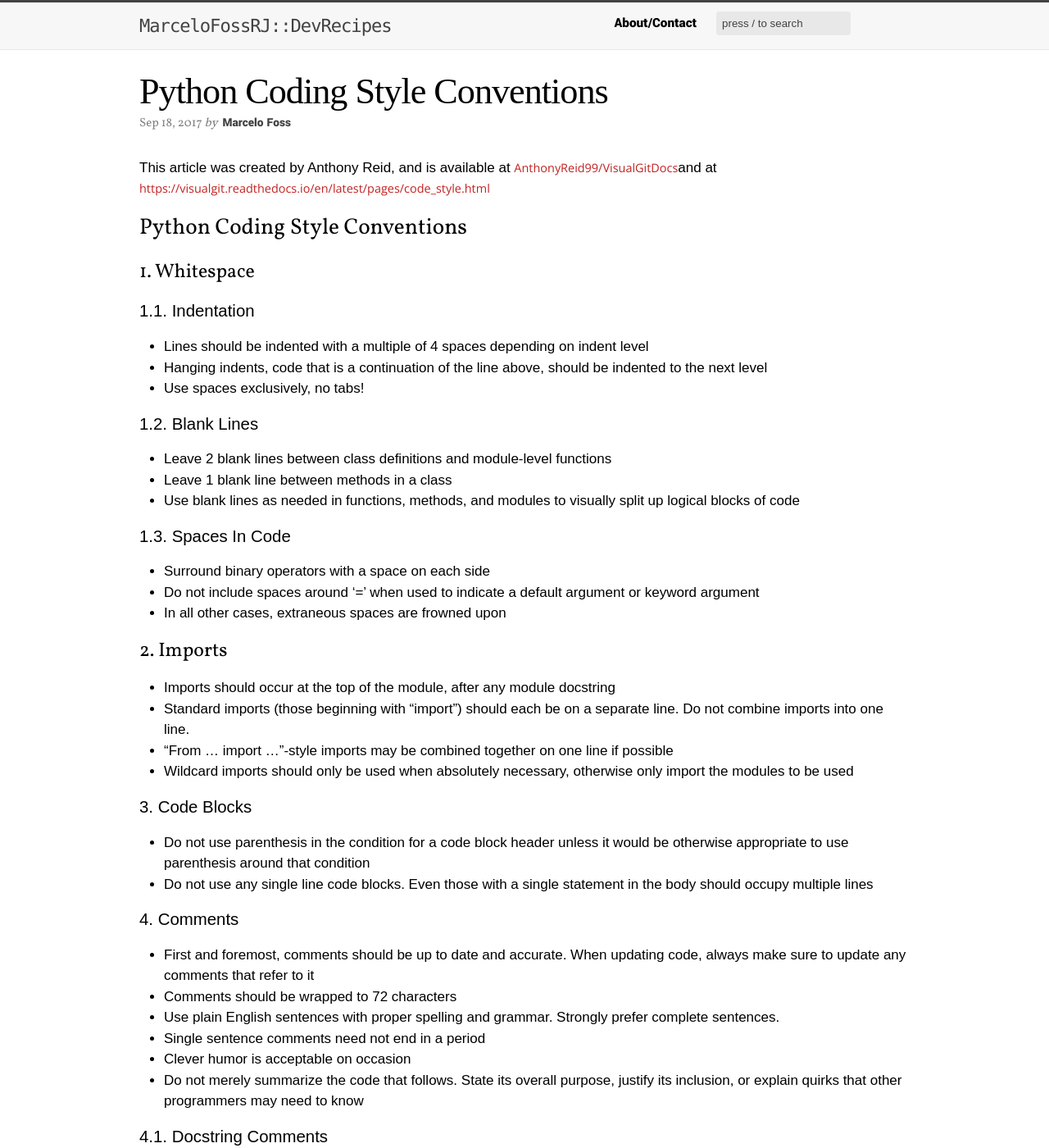
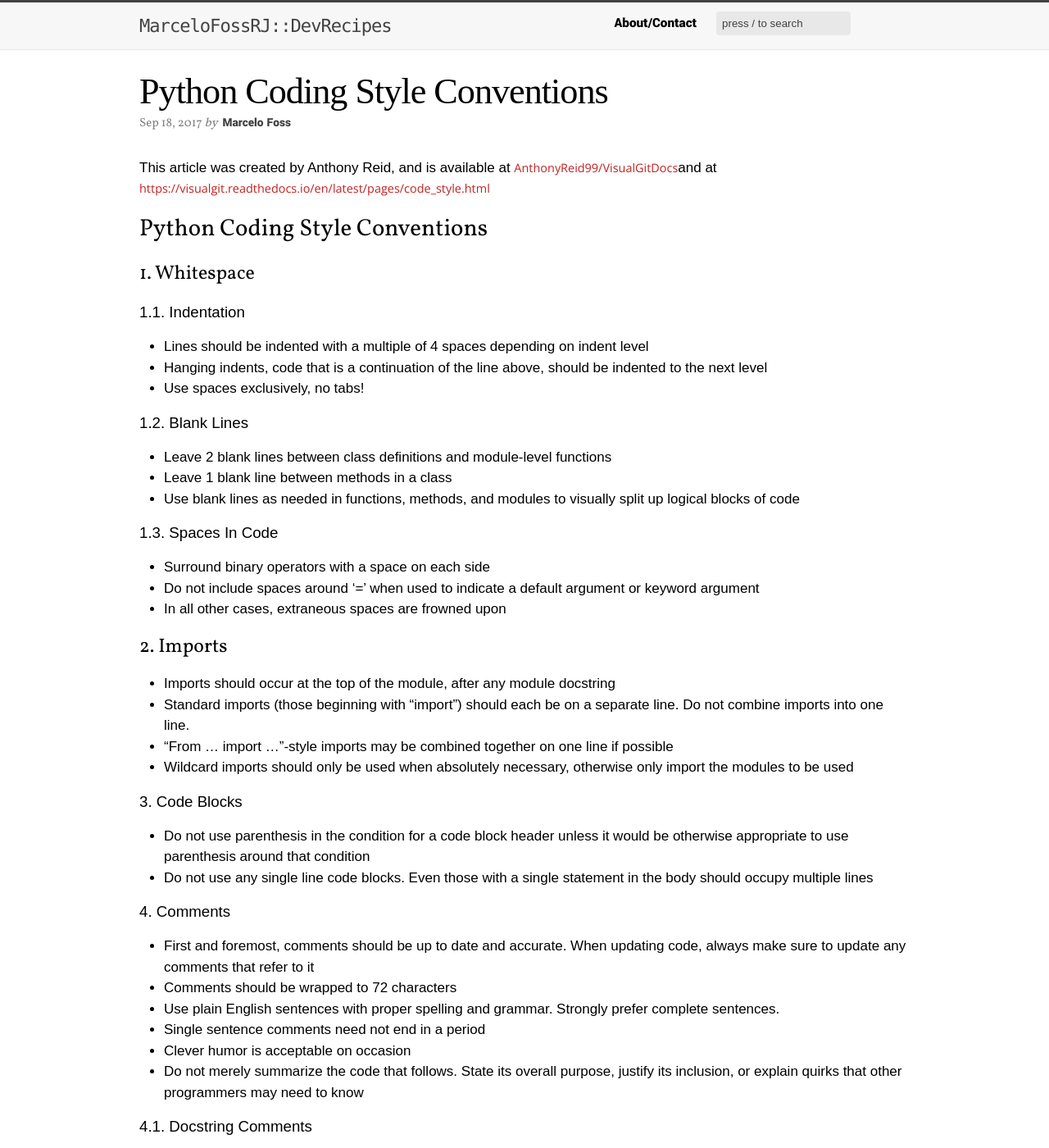
Before and after one commit to MarceloFossRJ/MarceloFossRJ.github.io, a Jekyll site: the page built from _posts/2017-09-18-python-coding-style.md, in a window 1280 px wide and 1400 px high. Shown: the whole window at 82% size. Built offline with Jekyll 4.4.1, drawn with Linux system fonts in a browser that asks for light colours; some web fonts are replaced.

Commit message:
layout: font size

```diff
--- a/_sass/minima/_layout.scss
+++ b/_sass/minima/_layout.scss
@@ -324,11 +324,21 @@ a.post-link:hover{
 
 .post-content {
   margin-bottom: $spacing-unit/10;
+  h1 {
+      font-weight: $base-font-weight;
+      @include relative-font-size(2.0);
+      @include media-query($on-laptop) {
+        @include relative-font-size(1.7);
+      }
+      @include media-query($on-palm) {
+        @include relative-font-size(1.6);
+      }
+  }
 
   h2 {
       font-family: $header-font-family;
       font-weight: $base-font-weight;
-      @include relative-font-size(1.6);
+      @include relative-font-size(1.7);
       @include media-query($on-laptop) {
         @include relative-font-size(1.5);
       }
@@ -351,7 +361,7 @@ a.post-link:hover{
 
   h4 {
       font-weight: $base-font-weight;
-      @include relative-font-size(1.2);
+      @include relative-font-size(1.1);
       @include media-query($on-laptop) {
         @include relative-font-size(1.1);
       }
```
